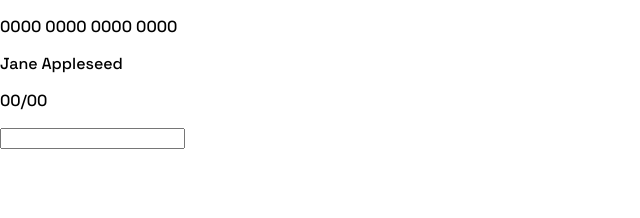
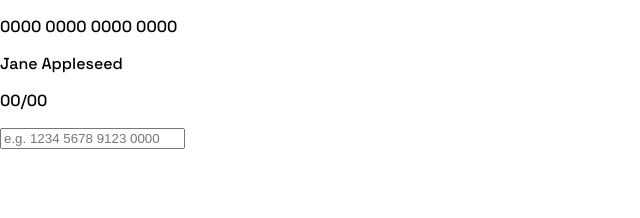
Before and after one commit to wishba/interactive-card-details-form-main, a React (Create React App) app: page / in a window 1280 px wide. Shown: the top 218 px of the page, without its empty margins (0-640 px from the left). Built offline with nearby package versions, Linux system fonts and the light colour scheme.

Commit message:
number placeholder

```diff
--- a/src/component/CardForm.js
+++ b/src/component/CardForm.js
@@ -6,6 +6,13 @@ export default function CardForm() {
   return (
     <section>
       <CardFront cardNumber={cardNumber} />
+      <input
+        type='text'
+        placeholder="e.g. 1234 5678 9123 0000"
+        onChange={(e) => {
+          setCardNumber(e.target.value);
+        }}
+      />
       {/* <form>
         <label>Cardholder Name</label>
         <input
@@ -13,14 +20,6 @@ export default function CardForm() {
           placeholder="e.g. Jane Appleseed"
         />
         <label>Card Number</label>
-        <input
-          type="text"
-          placeholder="e.g. 1234 5678 9123 0000"
-          onChange={(e) => {
-            console.log(e.target.value);
-            setCardNumber(e.target.value);
-          }}
-        />
         <label>Exp. Date (MM/YY)</label>
         <input
           type="text"
@@ -40,13 +39,6 @@ export default function CardForm() {
           value="Confirm"
         />
       </form> */}
-      <input
-        type='text'
-        onChange={(e) => {
-          console.log(e.target.value);
-          setCardNumber(e.target.value);
-        }}
-      />
     </section>
   )
 }
--- a/src/component/CardFront.js
+++ b/src/component/CardFront.js
@@ -3,7 +3,7 @@ import React from 'react'
 export default function CardFront(props) {
   return (
     <section>
-      <p>{props.cardNumber}</p>
+      <p>{props.cardNumber ? props.cardNumber : '0000 0000 0000 0000'}</p>
       <p>Jane Appleseed</p>
       <p>00/00</p>
     </section>
```
